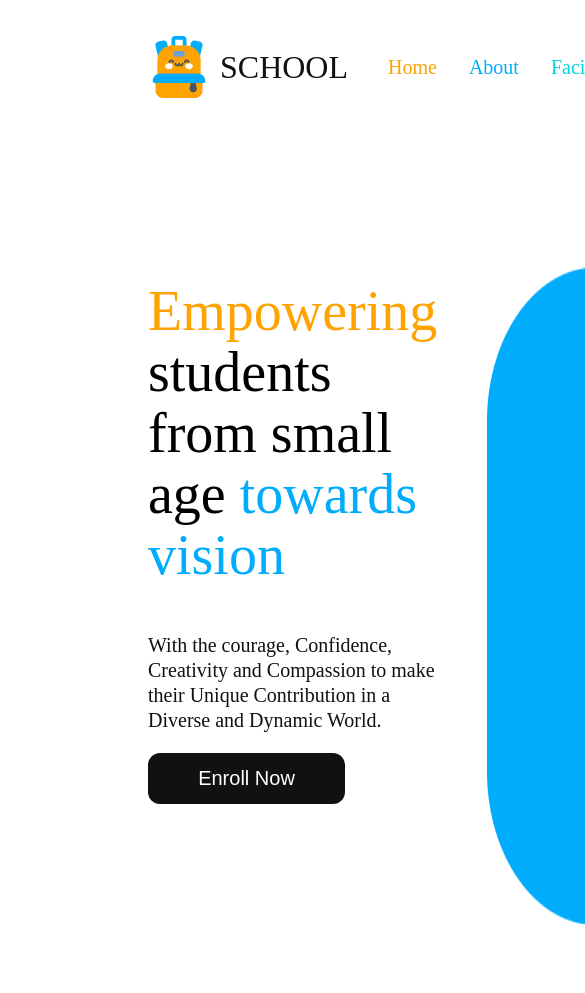
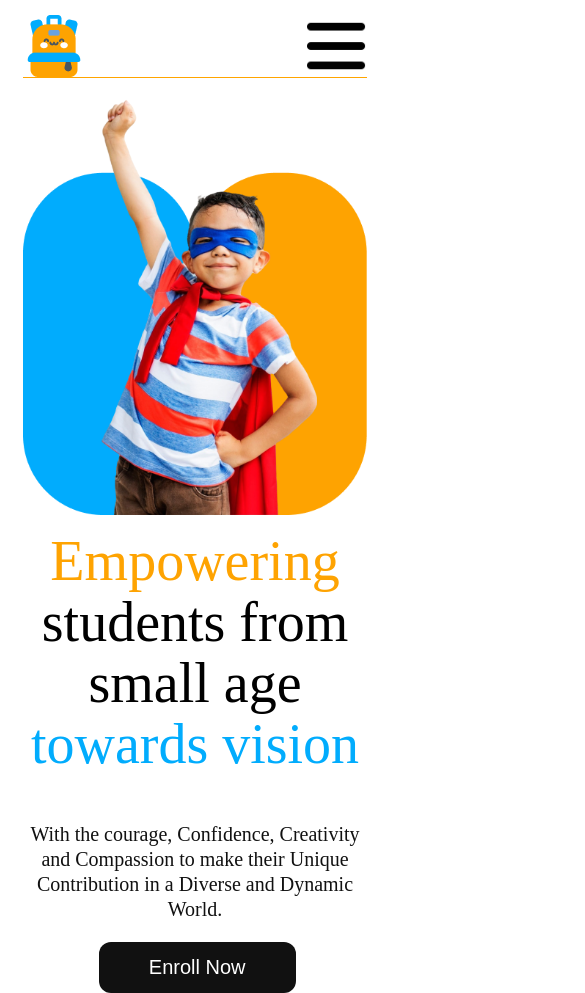
Before and after one commit to n8shade/Assignment-2, a plain HTML site: page index.html in a window 390 px wide. Shown: the top 993 px of the page, 585 px wide, since content can reach past the window. Before the commit the page ends 945 px from the top, so only its background shows below. Drawn offline with Linux system fonts and the light colour scheme.

Commit message:
finished making header responsive

```diff
--- a/index.html
+++ b/index.html
@@ -17,6 +17,9 @@
             <div class="nav-1">
                 <img src="assets/logo.png" alt="Logo">
                 <h3>SCHOOL</h3>
+            </div>
+            <div class="hamburger-menu">
+                <img src="assets/more.png" alt="">
             </div>
             <div class="nav-2">
                 <ul>
@@ -46,15 +49,17 @@
                 <button>Contact</button>
             </div>
         </nav>
-        <div class="header-container">
-            <div class="h-contents">
-                <h2><span style="color: rgb(254, 163, 1);">Empowering</span> students from small age <span style="color: rgb(1, 172, 253);">towards vision</span></h2>
-                <p>With the courage, Confidence, Creativity and Compassion to make their Unique Contribution in a Diverse and Dynamic World.</p>
-                <button>Enroll Now</button>
-            </div>
-            <img src="assets/hero-kids.png" alt="">
+    </header>
+    <div class="header-container">
+        <div class="h-contents">
+            <h2><span style="color: rgb(254, 163, 1);">Empowering</span> students from small age <span
+                    style="color: rgb(1, 172, 253);">towards vision</span></h2>
+            <p>With the courage, Confidence, Creativity and Compassion to make their Unique Contribution in a Diverse
+                and Dynamic World.</p>
+            <button>Enroll Now</button>
         </div>
-    </header>
+        <img src="assets/hero-kids.png" alt="">
+    </div>
     <main>
 
     </main>
--- a/styles.css
+++ b/styles.css
@@ -3,7 +3,7 @@
     font-optical-sizing: auto;
 }
 
-header {
+header, .header-container {
     margin: 20px 140px;
 }
 
@@ -16,8 +16,11 @@ nav,
     justify-content: space-between;
     align-items: center;
 }
-
-.nav-1>img {
+.hamburger-menu{
+    display: none;
+    margin-left: auto;
+}
+.nav-1>img, .hamburger-menu>img{
     width: 62px;
     height: 62px;
 }
@@ -64,6 +67,7 @@ nav,
 
 .header-container {
     display: flex;
+    width: auto;
     gap: 50px;
 }
 
@@ -99,3 +103,45 @@ nav,
     letter-spacing: 0%;
     text-align: center;
 }
+.header-container>img{
+    width: 100%;
+    height: 100%;
+
+}
+
+@media screen and (max-width:576px){
+    header, .header-container{
+        margin: 15px;
+    }
+    header{
+        border-bottom: 1px solid orange ;
+    }
+    .nav-2, .nav-1>h3, .nav-3{
+        display: none;
+    }
+    .hamburger-menu{
+        display: flex;
+        margin-left: auto;
+    }
+    .header-container{
+        flex-direction: column-reverse;
+    }
+    .header-container>img{
+        width: 100%;
+        height: 100%;
+    }
+    .h-contents{
+        margin: -80px auto;
+        align-items: center;
+    }
+    .h-contents>h2, .h-contents>p{
+        text-align: center;
+    }
+    .h-contents>button{
+        display: flex;
+        margin-left: 22%;
+        align-items: center;
+        justify-content: center;
+
+    }
+}
```
Also changed, not shown: assets/more.png (added).
